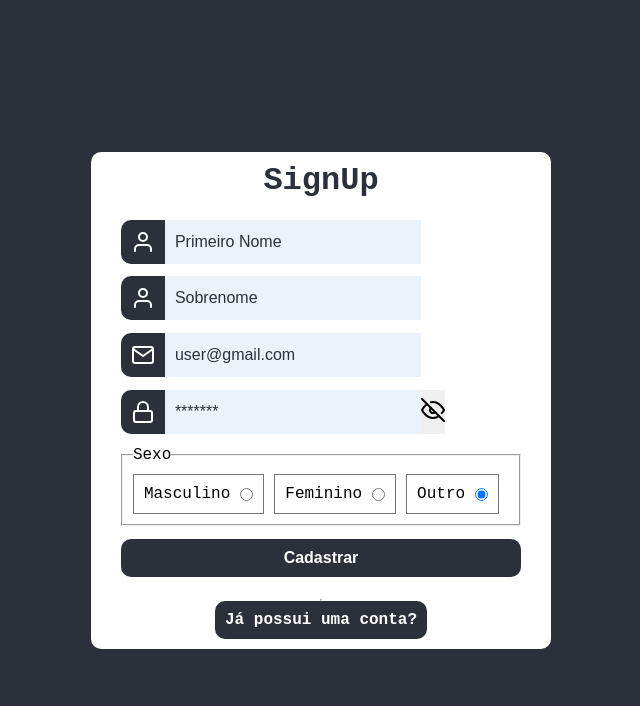
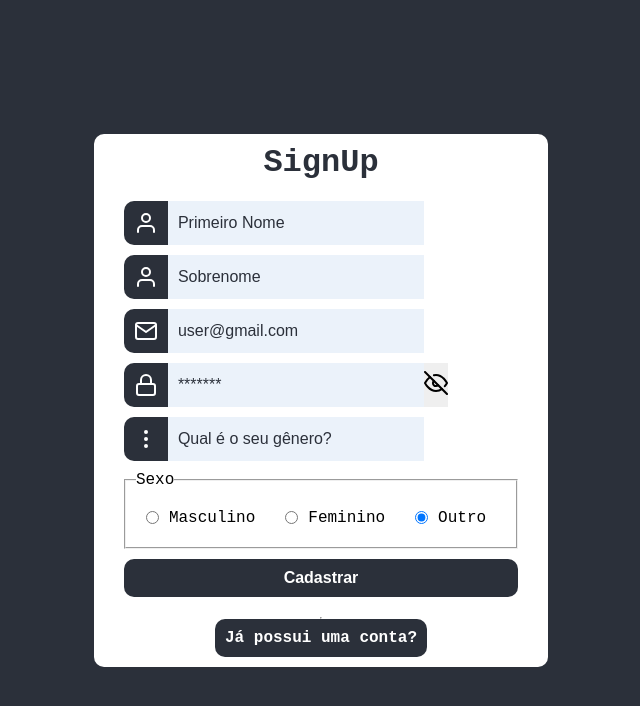
Before and after one commit to ArthurPdaSilva/Notes, a React (Create React App) app: page /signup in a window 1280 px wide. Both pictures are taken after a click on the radio button "Outro". Shown: the top 706 px of the page, without its empty margins (319-959 px from the left). Built offline with nearby package versions, Linux system fonts and the light colour scheme.

Commit message:
Ajustes no cadastro

```diff
--- a/src/pages/SignIn/signin.css
+++ b/src/pages/SignIn/signin.css
@@ -49,7 +49,6 @@ div.login div.loginContainer form div.groupInput input{
     border: none;
     min-width: 20vw;
     background-color: var(--corSecundaria);
-    /* border-bottom: var(--border) var(--corPrincipal); */
     padding: var(--padding);
     font-size: 1rem;
 }
--- a/src/pages/SignUp/index.js
+++ b/src/pages/SignUp/index.js
@@ -1,6 +1,6 @@
 import React, {useState} from 'react';
 import { Link } from 'react-router-dom';
-import {FiUser, FiLock, FiEye, FiEyeOff, FiMail} from 'react-icons/fi';
+import {FiUser, FiLock, FiEye, FiEyeOff, FiMail, FiMoreVertical} from 'react-icons/fi';
 import './signup.css';
 
 export default function SignIn() {
@@ -8,6 +8,7 @@ export default function SignIn() {
  const [firstName, setFirstName] = useState('');
  const [lastName, setLastName] = useState('');
  const [email, setEmail] = useState('');
+ const [gender, setGender] = useState('masculino');
 
  //  Passwords
  const [password, setPassword] = useState('');
@@ -58,21 +59,30 @@ export default function SignIn() {
             </button>
           </div>
 
+          {(gender !== 'masculino' && gender !== 'feminino') &&
+            <div className='groupInput'>
+              <label>
+                <FiMoreVertical color='white' size={24}/>
+              </label>
+              <input type='text' placeholder='Qual é o seu gênero?' onChange={(e) => setGender(e.target.value)}/>
+            </div>
+          }
+
           <fieldset className='gender'>
             <legend>Sexo</legend>
             <div className="options">
+              <input type='radio' name='group' id='masculino' value='masculino' onChange={(e) => setGender(e.target.value)}/>
               <label for='masculino'>Masculino</label>
-              <input type='radio' name='group' id='masculino'/>
             </div>
 
             <div className="options">
+              <input type='radio' name='group' id='feminino' value='feminino' onChange={(e) => setGender(e.target.value)}/>
               <label for='feminino'>Feminino</label>
-              <input type='radio' name='group' id='feminino'/>
             </div>
 
             <div className="options">
+              <input type='radio' name='group' id='outro' value='outro' onChange={(e) => setGender(e.target.value)}/>
               <label for='outro'>Outro</label>
-              <input type='radio' name='group' id='outro'/>
             </div>
           </fieldset>
 
--- a/src/pages/SignUp/signup.css
+++ b/src/pages/SignUp/signup.css
@@ -9,7 +9,6 @@ fieldset.gender div.options{
     display: flex;
     align-items: center;
     gap: var(--gaps);
-    border: var(--border);
     margin-right: var(--margin);
     padding: var(--padding);
 }
```
